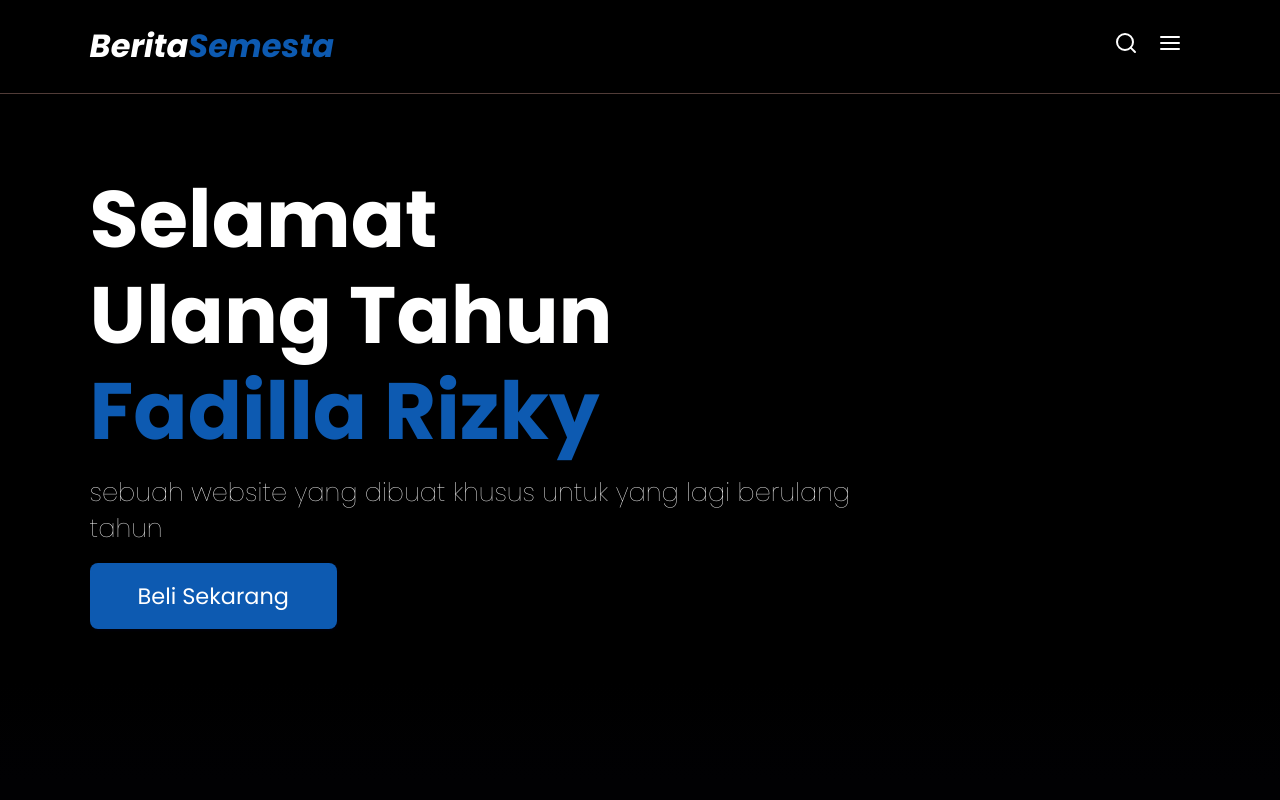
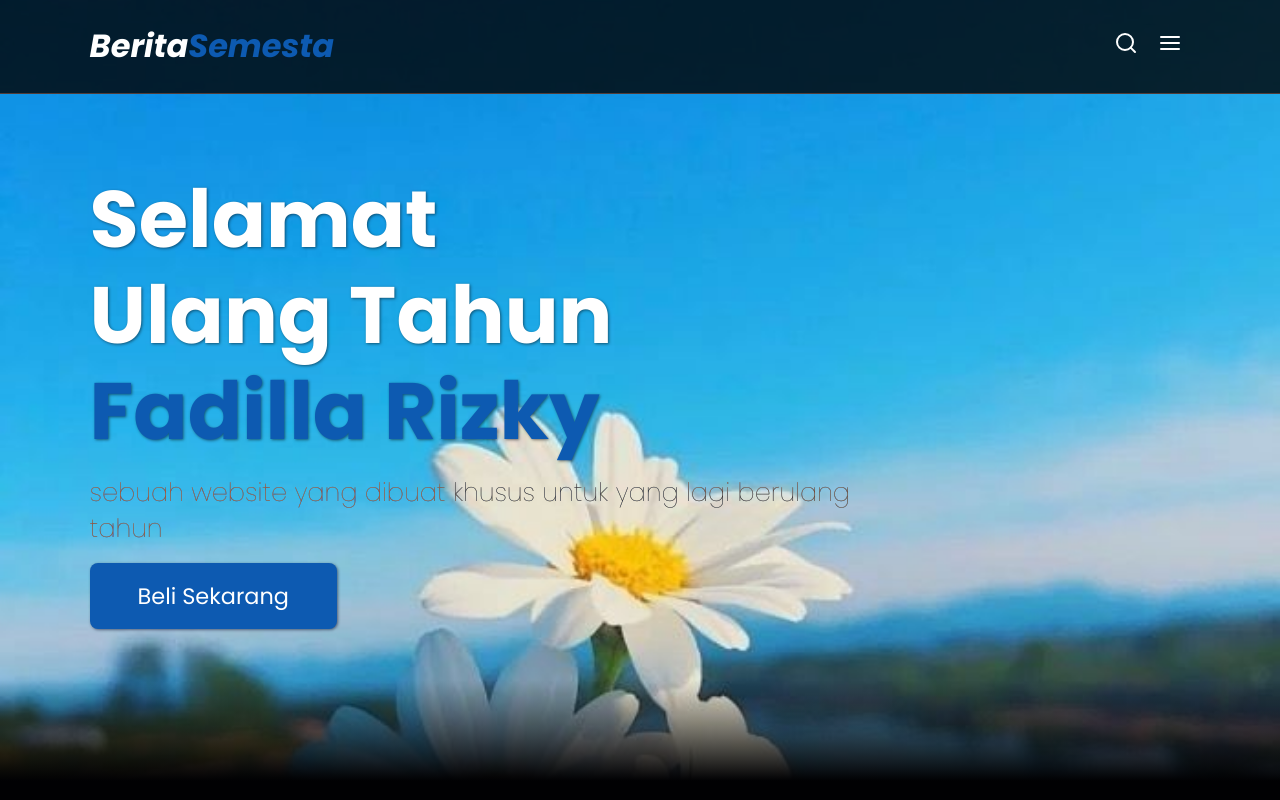
Before and after one commit to xxmannaxx/pertama, a plain HTML site: page index.html in a window 1280 px wide. Shown: the top 800 px of the page. Drawn offline with nearby package versions, Linux system fonts and the light colour scheme.

Commit message:
Update style.css

```diff
--- a/style.css
+++ b/style.css
@@ -90,7 +90,7 @@ min-height: 2000px;
 	min-height: 100vh;
 	display: flex;
 	align-items: center;
-	background-image: url('/Website/img/wp2.jpeg');
+	background-image: url('wp2.jpeg');
 	background-repeat: no-repeat;
 	background-size: cover;
 	background-position: center;
```
